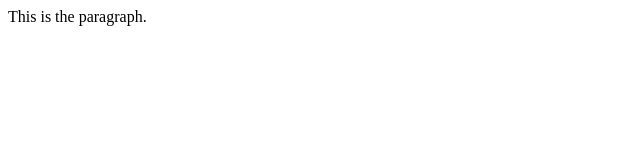
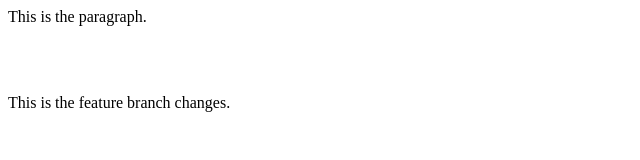
Before and after one commit to 3elgrey/LocalGit, a plain HTML site: page index.html in a window 1280 px wide. Shown: the whole page, without its empty margins (0-640 px from the left). Drawn offline with Linux system fonts and the light colour scheme.

Commit message:
Created new branch and added new features

```diff
--- a/index.html
+++ b/index.html
@@ -1,3 +1,8 @@
 <p>
     This is the paragraph.
 </p>
+<br>
+<br>
+<p>
+    This is the feature branch changes.
+</p>
```
